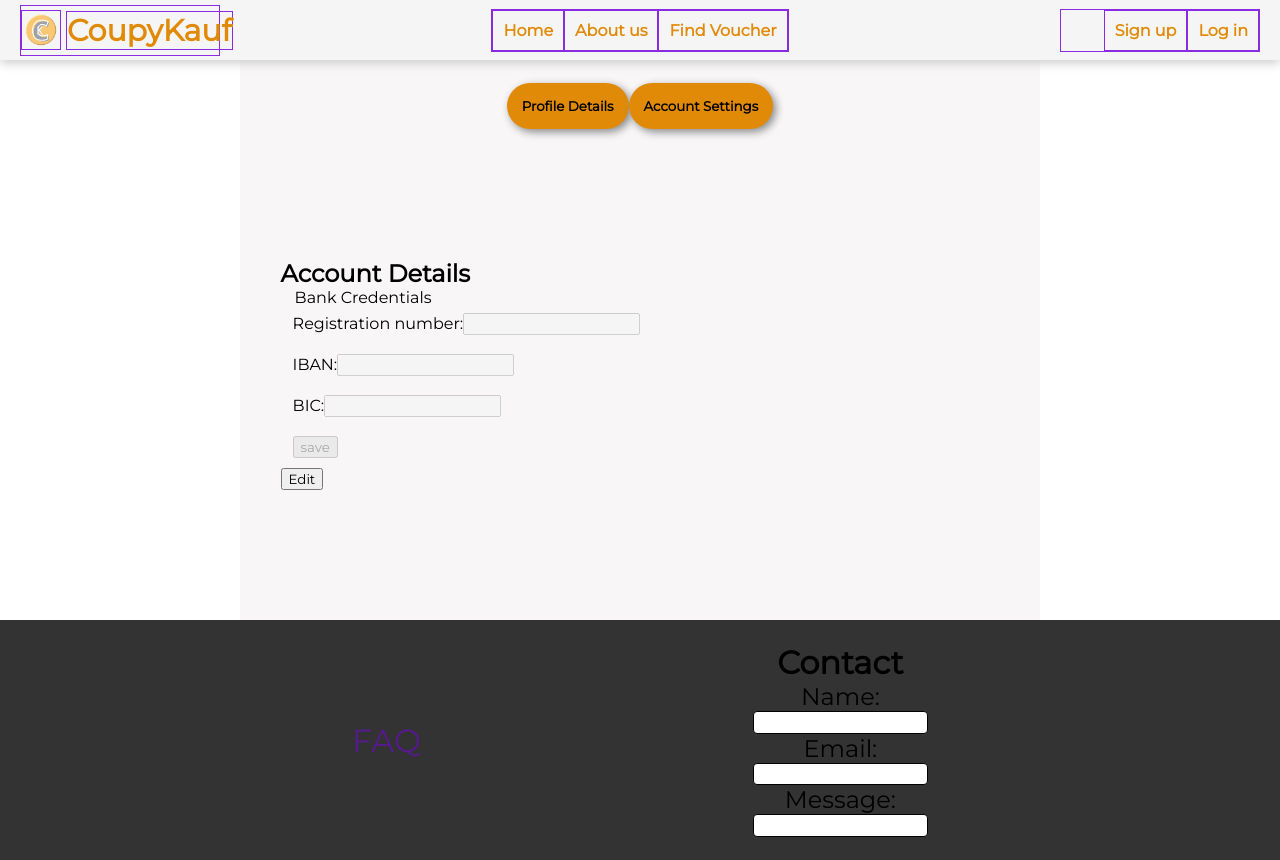
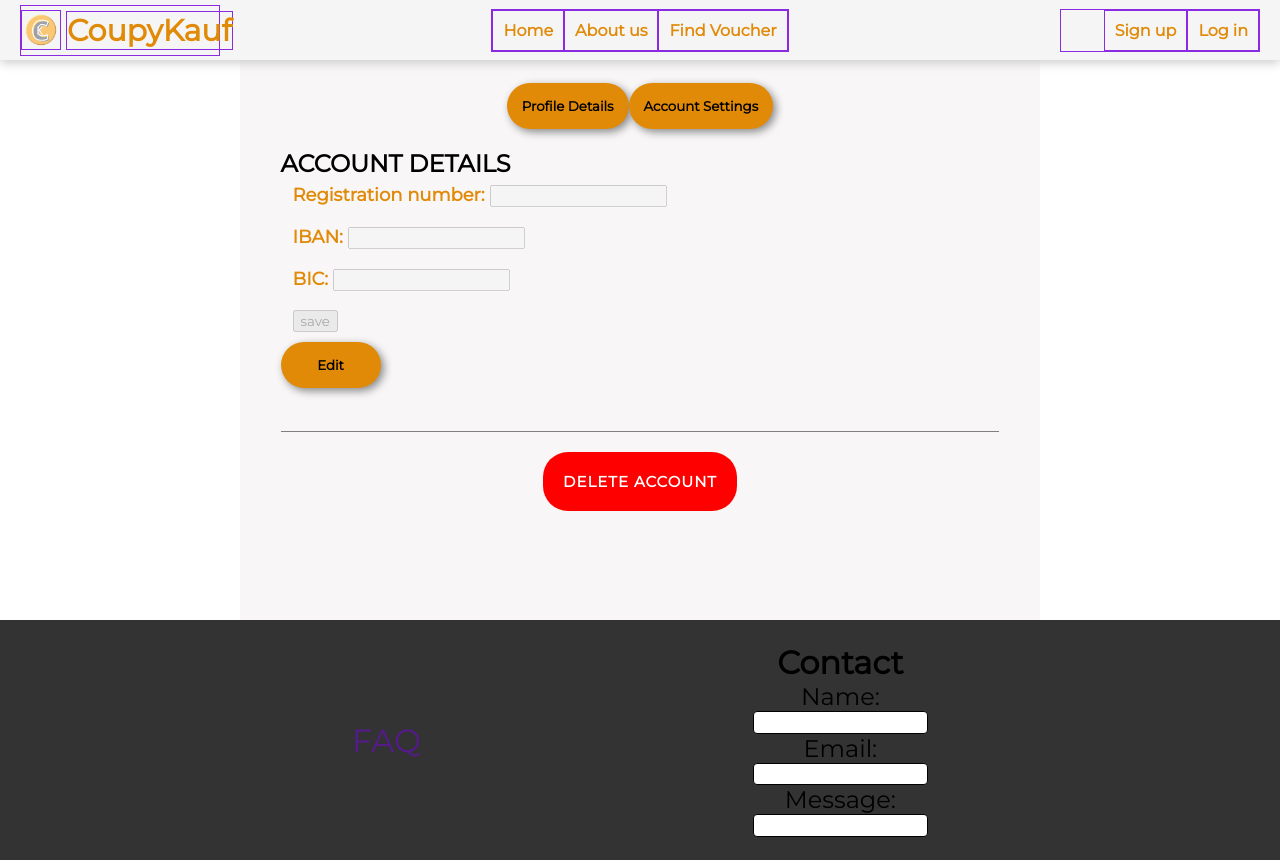
Before and after one commit to bekhzod-ab/coupykauf.io, a React (Create React App) app in the folder front-end/: page /profile in a window 1280 px wide. Built offline with nearby package versions, Linux system fonts and the light colour scheme; no server answers.

Commit message:
account details styling

```diff
--- a/front-end/src/components/AccountDetails.js
+++ b/front-end/src/components/AccountDetails.js
@@ -37,18 +37,19 @@ const AccountDetails = () => {
 
     return (
         <div className="profile-page">
-            <div className="account-details"></div>
-                <h2>Account Details</h2>
-                    <form onSubmit={submitHandler}>
+                <h2>ACCOUNT DETAILS</h2>
+                    <form className="acc-form"onSubmit={submitHandler}>
                         <fieldset disabled = {!edit}>
-                            <legend>Bank Credentials</legend>
-                            <label for="fname">Registration number:</label><input type="text" id="fname" value={postRnumber}  onChange={(e) => {setPostRnumber(e.target.value)}}></input><br/><br/>
-                            <label for="iban">IBAN:</label><input type="text" id="iban" value={postIban}  onChange={(e) => setPostIban(e.target.value)}></input><br/><br/>
-                            <label for="bic">BIC:</label><input type="text" id="bic" value={postBic} onChange={(e) => setPostBic(e.target.value)}></input><br/><br/>
+                            <label className="subheading" for="fname">Registration number:</label><input type="text" id="fname" value={postRnumber}  onChange={(e) => {setPostRnumber(e.target.value)}}></input><br/><br/>
+                            <label className="subheading" for="iban">IBAN:</label><input type="text" id="iban" value={postIban}  onChange={(e) => setPostIban(e.target.value)}></input><br/><br/>
+                            <label className="subheading" for="bic">BIC:</label><input type="text" id="bic" value={postBic} onChange={(e) => setPostBic(e.target.value)}></input><br/><br/>
                             <input type="submit" value="save"/>
                         </fieldset>
-                        <button onClick={(e) => {e.preventDefault() ; setEdit(true)}}>Edit</button>
+                         <button className="btnHP" onClick={(e) => {e.preventDefault() ; setEdit(true)}}>Edit</button>
                 </form>
+            <div className="delete-acc">
+                <button className="delete-btn">DELETE ACCOUNT</button>
+            </div>
         </div>
 
     )
--- a/front-end/src/components/profileDetails.css
+++ b/front-end/src/components/profileDetails.css
@@ -43,6 +43,7 @@
     font-weight: bold;
     color: #E18A07;
     font-size: 18px;
+    margin-right: 5px;
 
 }
 
@@ -52,7 +53,7 @@ p {
 
 .subheading div {
    display: inline-block;
-   margin-left: 10px;
+   margin-left: 5px;
    width: 50%;
    font-weight: normal;
    color: black;
@@ -69,3 +70,29 @@ p {
 .vouchers input[type=number] {
     width: 40px;
 }
+
+.acc-form {
+    margin-bottom: 40px;
+}
+
+.delete-acc {
+    padding: 20px;
+    display: flex;
+    justify-content: center;
+    border-top: 1px solid grey;
+}
+
+.delete-btn {
+    background-color: red;
+    color: white;
+    font-size: 15px;
+    font-weight: bold;
+    letter-spacing: 1px;
+    padding: 20px;
+    border-radius: 25px;
+    border: none;
+}
+
+.delete-btn:focus {
+    outline: none;
+}
--- a/front-end/src/pages/ProfilePage.css
+++ b/front-end/src/pages/ProfilePage.css
@@ -1,7 +1,6 @@
 .profile-page{
     display: flex;
     flex-direction: column;
-    justify-content: center;
     width: 100%;
     height: 100%;
     max-width: 800px;
```
